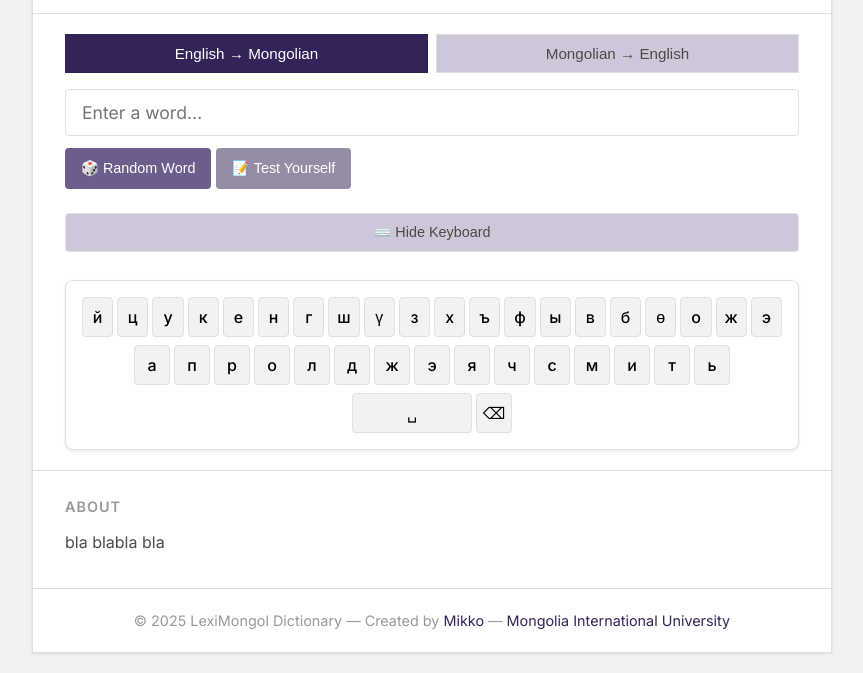
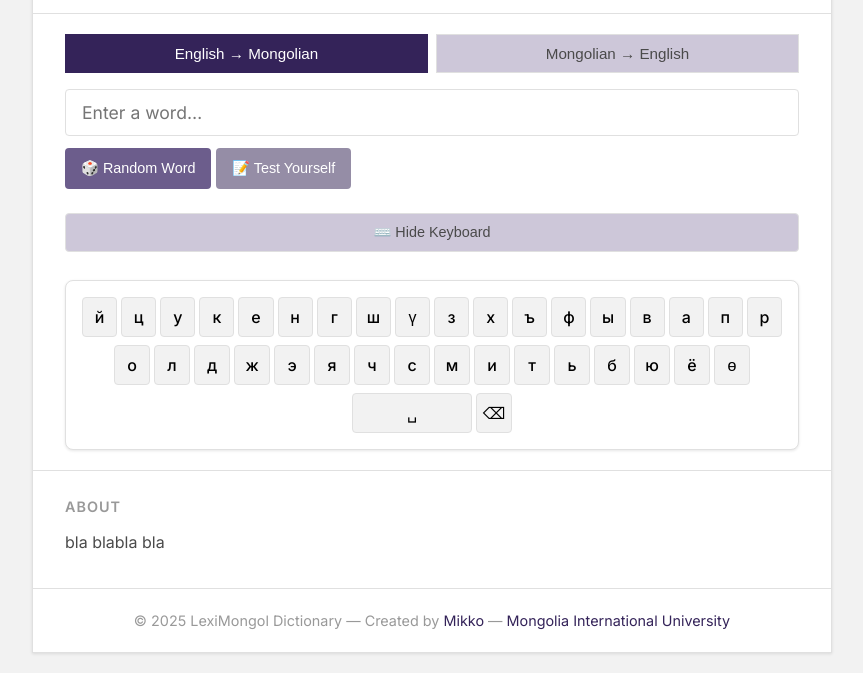
Before and after one commit to LexiDictionary/LexiMongol, a plain HTML site: page index.html in a window 1280 px wide. Both pictures are taken after a click on the button "⌨️ Show Keyboard". Shown: the part 136-809 px from the top of the page, without its empty margins (208-1071 px from the left). Drawn offline with Linux system fonts and the light colour scheme; a web font is replaced by a local one.

Commit message:
Update index.html

```diff
--- a/index.html
+++ b/index.html
@@ -50,16 +50,11 @@
               <button class="key">ф</button>
               <button class="key">ы</button>
               <button class="key">в</button>
-              <button class="key">б</button>
-              <button class="key">ө</button>
-              <button class="key">о</button>
-              <button class="key">ж</button>
-              <button class="key">э</button>
-            </div>
-            <div class="keyboard-row">
               <button class="key">а</button>
               <button class="key">п</button>
               <button class="key">р</button>
+            </div>
+            <div class="keyboard-row">
               <button class="key">о</button>
               <button class="key">л</button>
               <button class="key">д</button>
@@ -72,6 +67,10 @@
               <button class="key">и</button>
               <button class="key">т</button>
               <button class="key">ь</button>
+              <button class="key">б</button>
+              <button class="key">ю</button>
+              <button class="key">ё</button>
+              <button class="key">ө</button>
             </div>
             <div class="keyboard-row">
               <button class="key wide" data-action="space">␣</button>
```
